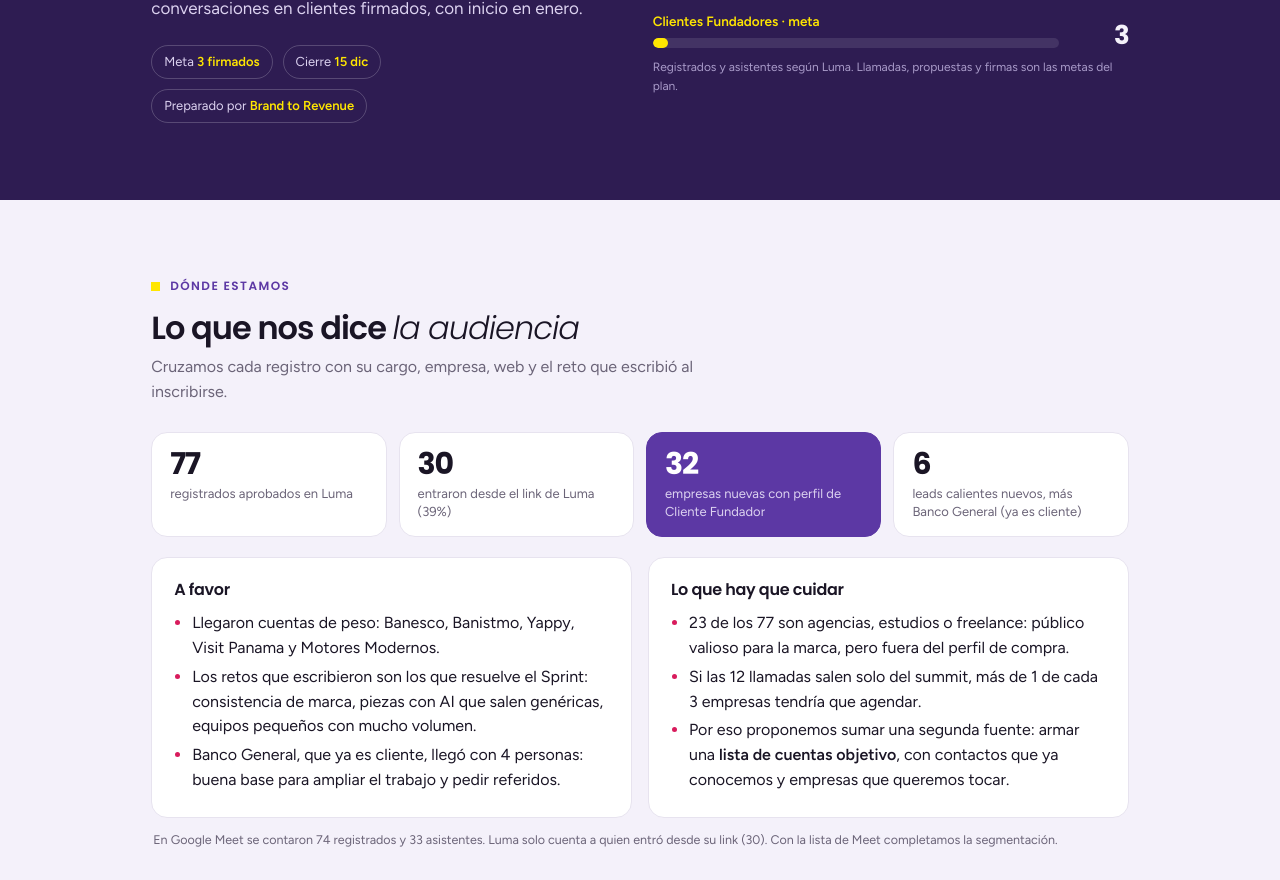
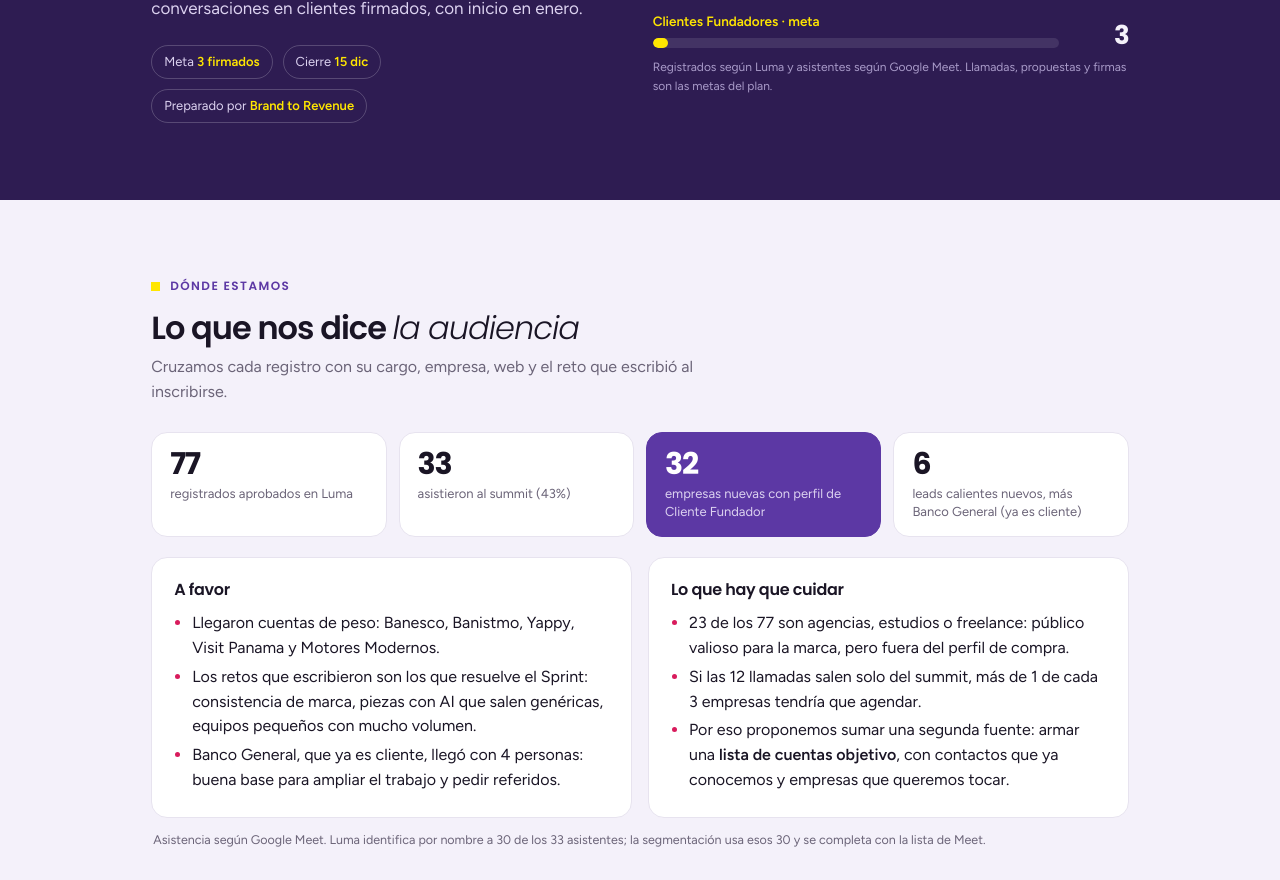
Before and after one commit to marioquirosr/brandtorevenue, a plain HTML site: page dinamico-bss/index.html in a window 1280 px wide. Shown: the part 392-1272 px from the top of the page. Drawn offline with Linux system fonts and the light colour scheme.

Commit message:
Plan Dinamico: asistencia de 33 según Meet
Co-Authored-By: Claude Opus 5.5 <noreply@anthropic.com>
Claude-Session: https://claude.ai/code/session_01BV7MrLp6tCZAknS3zeBKDq

```diff
--- a/dinamico-bss/index.html
+++ b/dinamico-bss/index.html
@@ -142,7 +142,7 @@ footer img{width:84px;margin:-14px 0 -14px -10px}
     </div>
     <div>
       <div class="funnel" id="funnel"></div>
-      <p class="fnote">Registrados y asistentes según Luma. Llamadas, propuestas y firmas son las metas del plan.</p>
+      <p class="fnote">Registrados según Luma y asistentes según Google Meet. Llamadas, propuestas y firmas son las metas del plan.</p>
     </div>
   </div>
 </section>
@@ -154,7 +154,7 @@ footer img{width:84px;margin:-14px 0 -14px -10px}
     <p class="intro">Cruzamos cada registro con su cargo, empresa, web y el reto que escribió al inscribirse.</p>
     <div class="kpis">
       <div class="kpi"><div class="n">77</div><div class="l">registrados aprobados en Luma</div></div>
-      <div class="kpi"><div class="n">30</div><div class="l">entraron desde el link de Luma (39%)</div></div>
+      <div class="kpi"><div class="n">33</div><div class="l">asistieron al summit (43%)</div></div>
       <div class="kpi hl"><div class="n">32</div><div class="l">empresas nuevas con perfil de Cliente Fundador</div></div>
       <div class="kpi"><div class="n">6</div><div class="l">leads calientes nuevos, más Banco General (ya es cliente)</div></div>
     </div>
@@ -176,7 +176,7 @@ footer img{width:84px;margin:-14px 0 -14px -10px}
         </ul>
       </div>
     </div>
-    <p class="note">En Google Meet se contaron 74 registrados y 33 asistentes. Luma solo cuenta a quien entró desde su link (30). Con la lista de Meet completamos la segmentación.</p>
+    <p class="note">Asistencia según Google Meet. Luma identifica por nombre a 30 de los 33 asistentes; la segmentación usa esos 30 y se completa con la lista de Meet.</p>
   </div>
 </section>
 
@@ -258,7 +258,7 @@ footer img{width:84px;margin:-14px 0 -14px -10px}
 
 <script>
 {
-const funnel=[["Registrados",77],["Asistieron",30],["Empresas nuevas con perfil",32],["Llamadas · meta",12,1],["Propuestas · meta",7,1],["Clientes Fundadores · meta",3,1]];
+const funnel=[["Registrados",77],["Asistieron",33],["Empresas nuevas con perfil",32],["Llamadas · meta",12,1],["Propuestas · meta",7,1],["Clientes Fundadores · meta",3,1]];
 const L=(n,c,r,re,a,tag)=>({n,c,r,re,a,tag});
 const SEG=[
  {id:"A",name:"A · Calientes",desc:"Asistieron, tienen perfil y un reto claro. Banco General ya es cliente: ahí la conversación es para ampliar el trabajo y pedir referidos.",when:"Viernes 27",next:"Correo personal de Rubén, con su reto y el link para agendar.",leads:[
```
